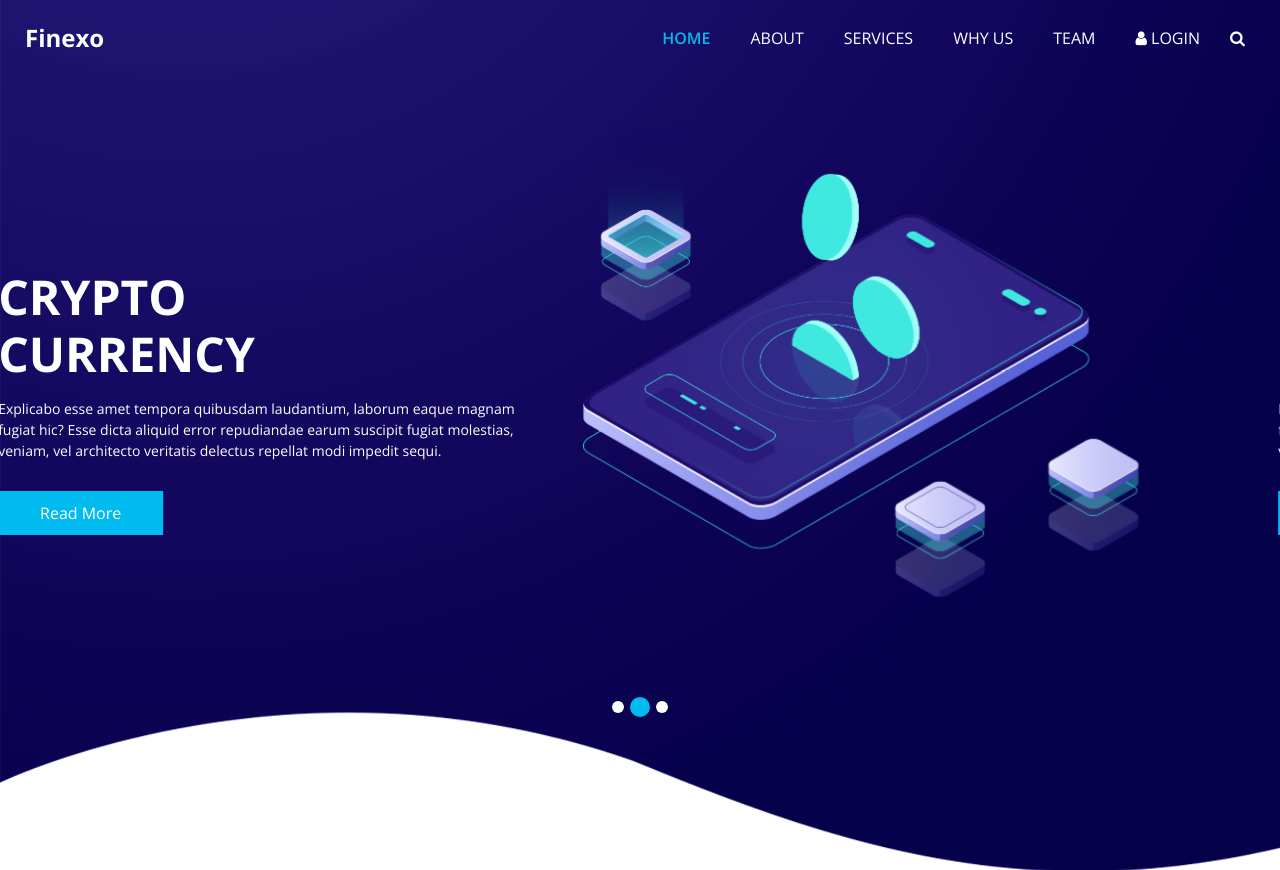
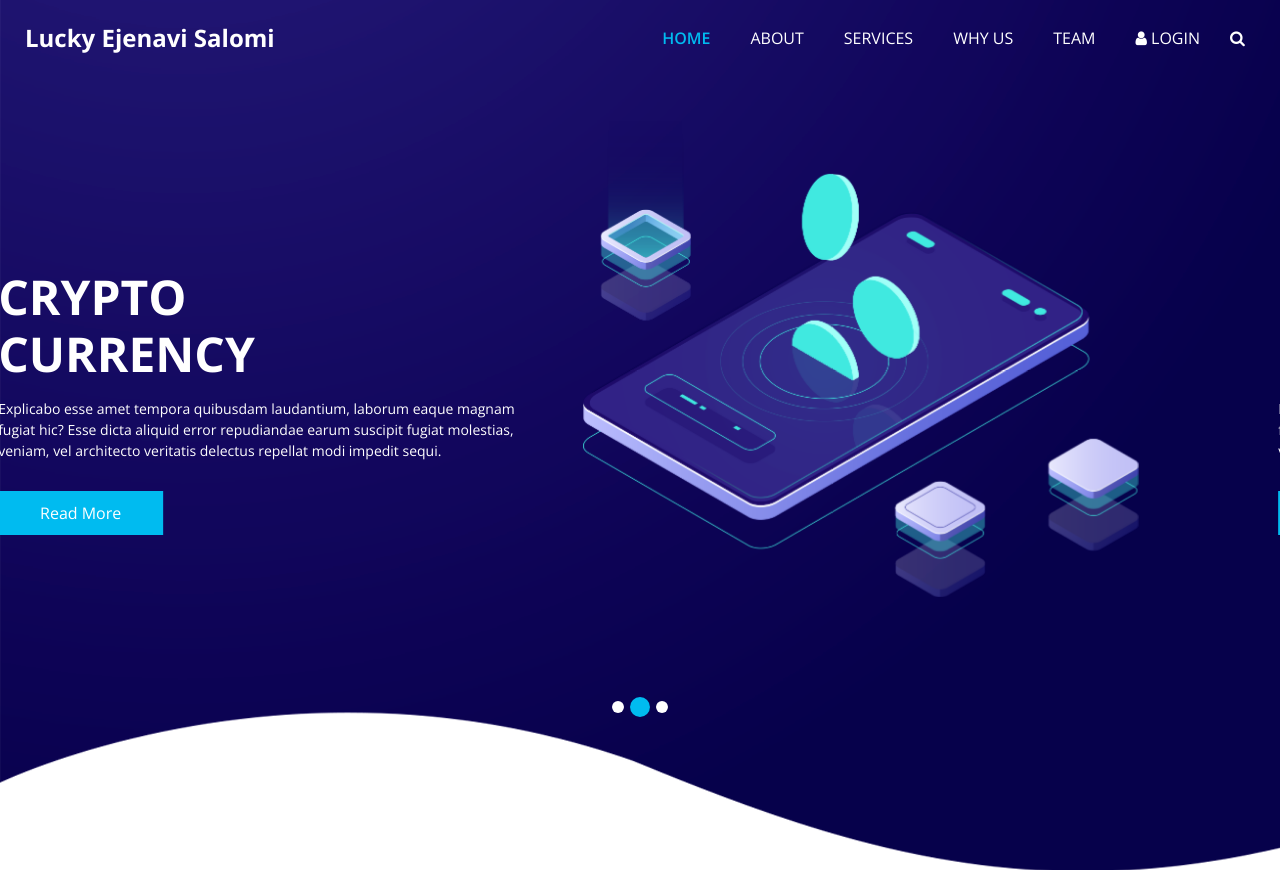
Before and after one commit to LuckyEjenaviSalomi/Data-Scientist, a plain HTML site: page index.html in a window 1280 px wide. Shown: the top 870 px of the page. Drawn offline with nearby package versions, Linux system fonts and the light colour scheme; some packages are replaced by stand-ins of ours.

Commit message:
Update index.html

```diff
--- a/index.html
+++ b/index.html
@@ -52,7 +52,7 @@
         <nav class="navbar navbar-expand-lg custom_nav-container ">
           <a class="navbar-brand" href="index.html">
             <span>
-              Finexo
+              Lucky Ejenavi Salomi
             </span>
           </a>
 
```
